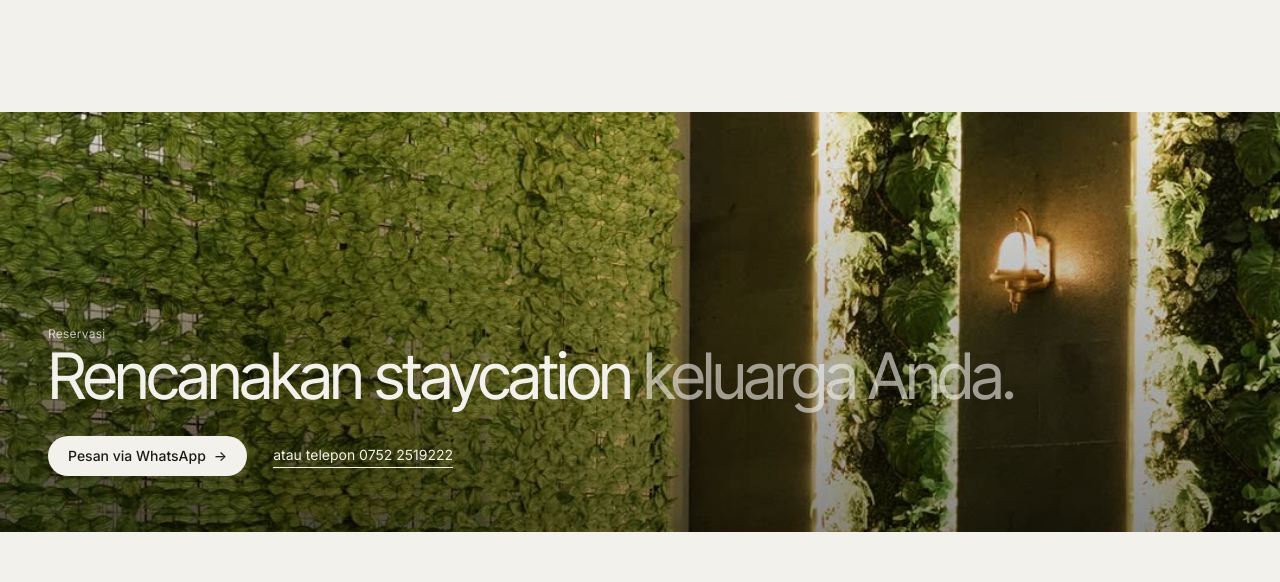
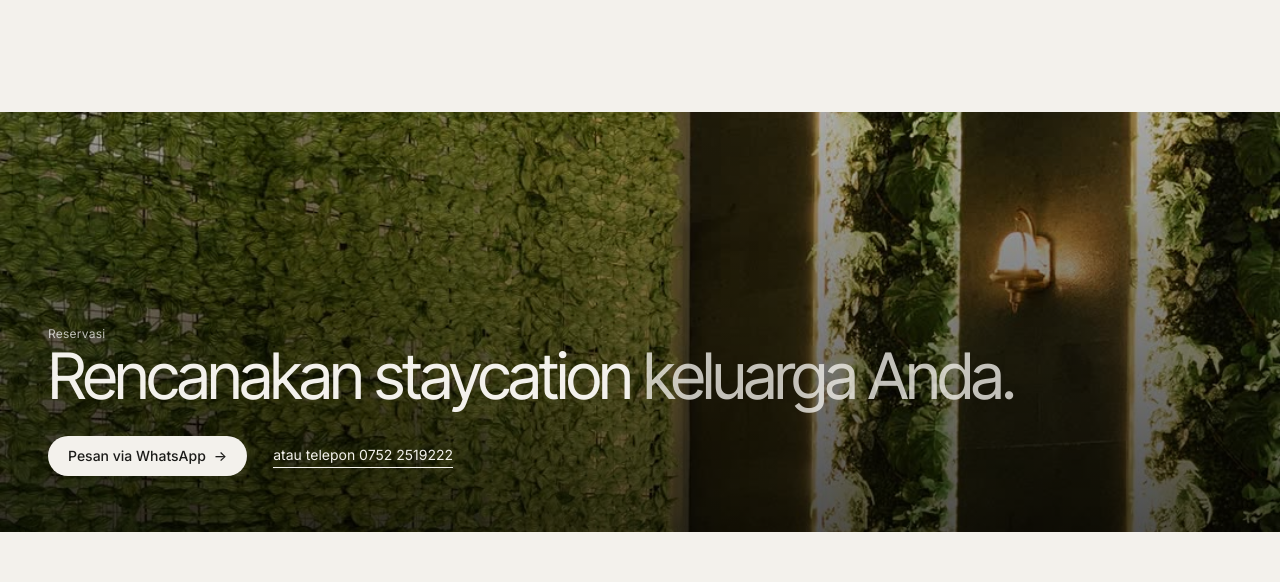
Before and after one commit to creaplinverse/aluna-hill, a plain HTML site: page index.html in a window 1280 px wide. Shown: the part 4632-5214 px from the top of the page. Drawn offline with Linux system fonts and the light colour scheme.

Commit message:
Perjelas teks di bagian penutup
Co-Authored-By: Claude Opus 5.5 <noreply@anthropic.com>

```diff
--- a/index.html
+++ b/index.html
@@ -177,10 +177,10 @@ section.social{padding:clamp(72px,9vw,120px) 0;border-top:1px solid var(--line)}
 .closing .ph{position:absolute;inset:0;background-color:#3a3f3a}
 .closing .ph:not(.has-img){background-image:repeating-linear-gradient(135deg,transparent 0 14px,rgba(255,255,255,.04) 14px 15px)}
 .closing .ph:not(.has-img)::after{top:14px;bottom:auto;background:rgba(255,255,255,.12);color:rgba(255,255,255,.75)}
-.closing .ph::before{content:"";position:absolute;inset:0;background:linear-gradient(180deg,rgba(0,0,0,.05),rgba(0,0,0,.45))}
+.closing .ph::before{content:"";position:absolute;inset:0;background:linear-gradient(180deg,rgba(0,0,0,.30),rgba(0,0,0,.68))}
 .closing .wrap{position:relative;width:100%;padding-top:80px;padding-bottom:56px}
 .closing h2{font-family:var(--display);font-weight:400;font-size:clamp(36px,5vw,68px);line-height:1;letter-spacing:-.04em;margin:0 0 28px}
-.closing h2 span{opacity:.6}
+.closing h2 span{opacity:.78}
 .closing .row{display:flex;flex-wrap:wrap;align-items:center;gap:18px 26px}
 .closing .row a.ulink{font-size:14px}
 
```
